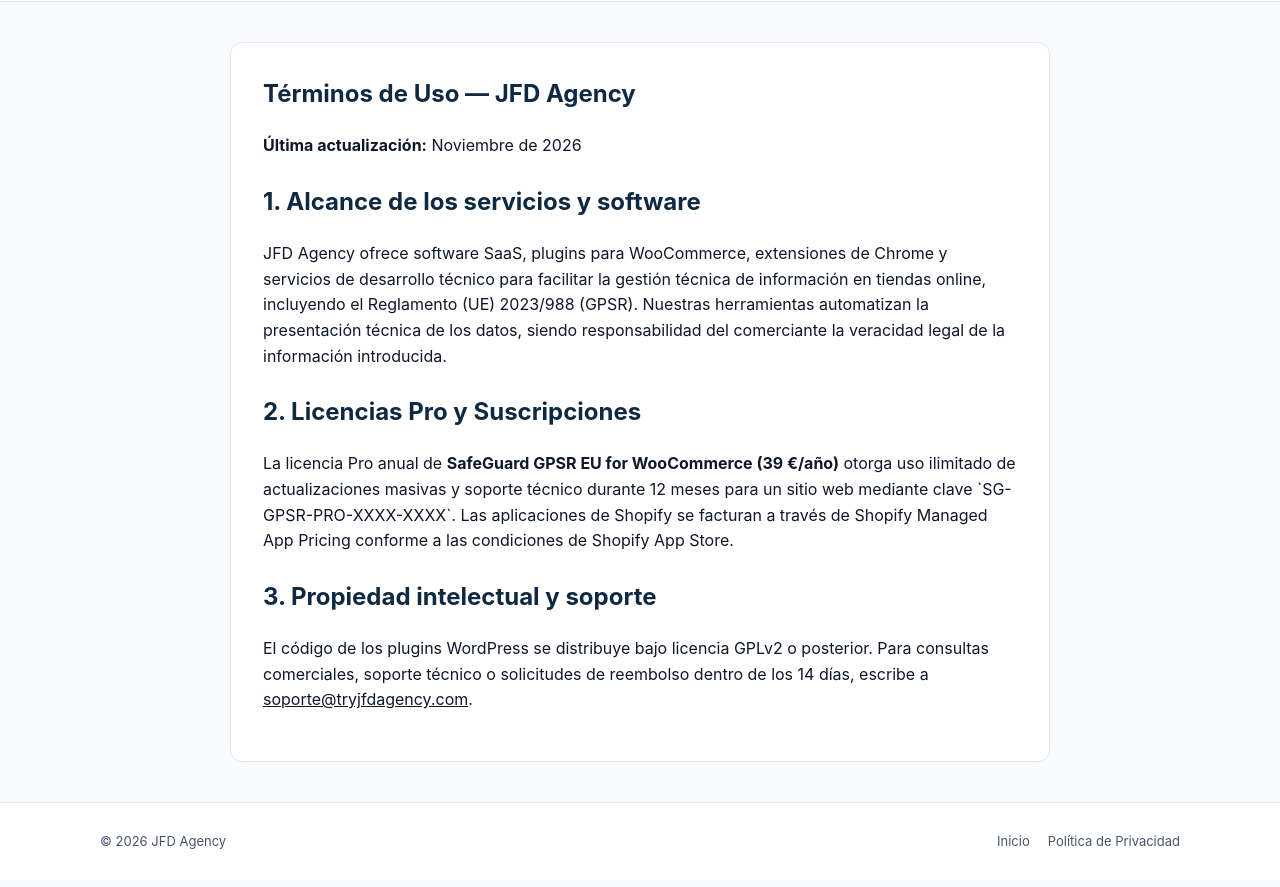
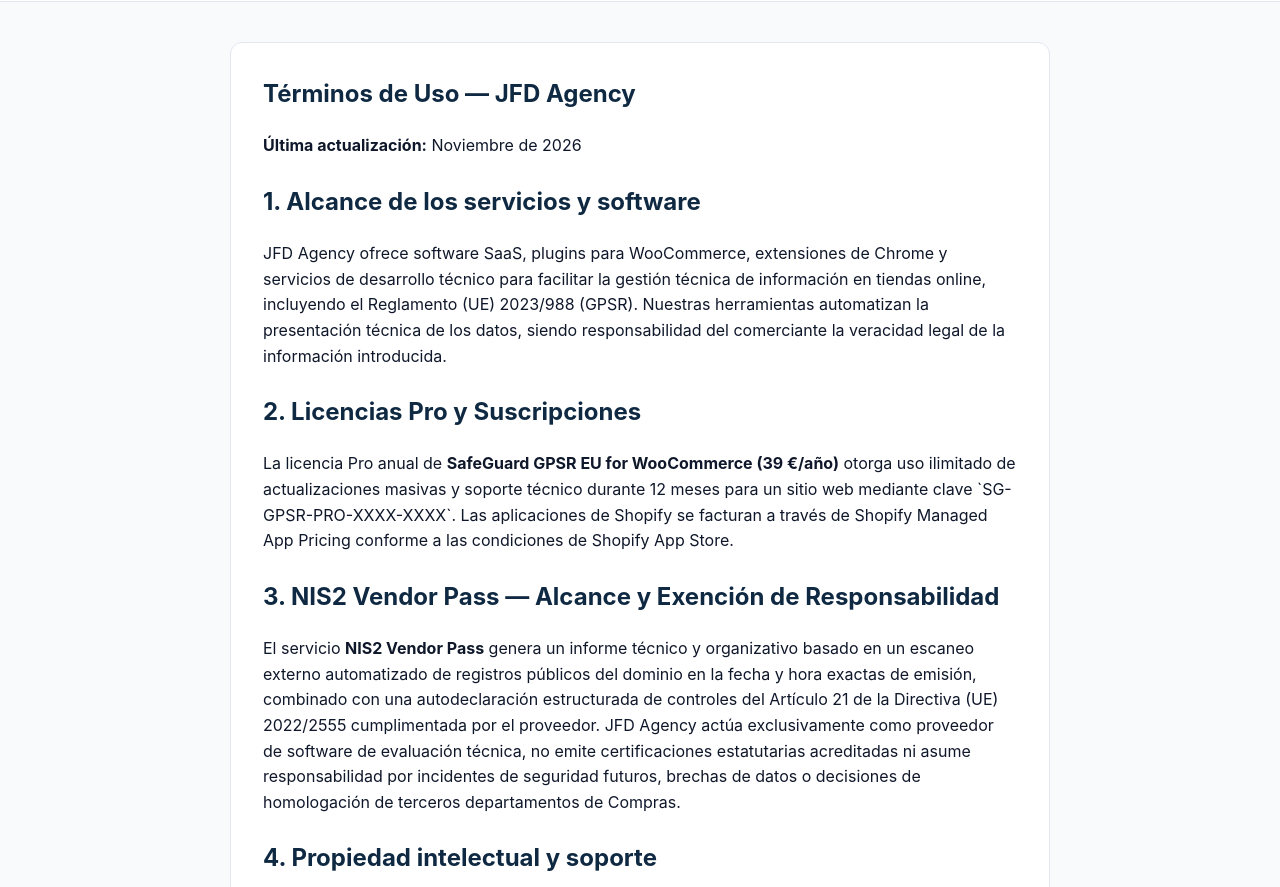
Before and after one commit to jusefek/jfdagency-web, a plain HTML site: page terms/index.html in a window 1280 px wide. Shown: the part 65-952 px from the top of the page. Drawn offline with Linux system fonts and the light colour scheme.

Commit message:
legal: clarify NIS2 self-declaration scope and add Terms disclaimer

```diff
--- a/assets/js/nis2-app.js
+++ b/assets/js/nis2-app.js
@@ -6,7 +6,7 @@
       badge: "Directiva (UE) 2022/2555 · Proveedores B2B",
       heroTitle: "NIS2 Vendor Pass: Auditoría Técnica y Dossier Verificado",
       heroDesc:
-        "Escanea gratis tu dominio (SPF, DKIM, DMARC, SSL y cabeceras), completa la matriz organizativa del Art. 21 NIS2 y obtén tu Dossier PDF + Sello Público Verificado por 129 €/año.",
+        "Verificación técnica externa automática (SPF, DKIM, DMARC, SSL y cabeceras) + autodeclaración estructurada NIS2 Art. 21 lista para entregar a departamentos de Compras (129 €/año).",
       step1Pill: "1. Escaneo Técnico Gratis",
       step2Pill: "2. Cuestionario NIS2 Art. 21",
       step3Pill: "3. Dossier PDF y Sello (129 €/año)",
@@ -29,7 +29,7 @@
       badge: "EU Directive 2022/2555 · B2B Suppliers",
       heroTitle: "NIS2 Vendor Pass: Technical Audit & Verified Dossier",
       heroDesc:
-        "Run a free live domain security scan (SPF, DKIM, DMARC, SSL & headers), complete the NIS2 Art. 21 organizational matrix, and unlock your PDF Dossier + Public Verification Seal for €129/year.",
+        "Automated external technical perimeter verification (SPF, DKIM, DMARC, SSL & headers) + structured NIS2 Art. 21 vendor self-declaration ready for Procurement teams (€129/year).",
       step1Pill: "1. Free Technical Scan",
       step2Pill: "2. NIS2 Art. 21 Questionnaire",
       step3Pill: "3. PDF Dossier & Seal (€129/yr)",
--- a/terms/index.html
+++ b/terms/index.html
@@ -43,7 +43,18 @@
           través de Shopify Managed App Pricing conforme a las condiciones de Shopify App Store.
         </p>
 
-        <h2>3. Propiedad intelectual y soporte</h2>
+        <h2>3. NIS2 Vendor Pass — Alcance y Exención de Responsabilidad</h2>
+        <p>
+          El servicio <strong>NIS2 Vendor Pass</strong> genera un informe técnico y organizativo
+          basado en un escaneo externo automatizado de registros públicos del dominio en la fecha y
+          hora exactas de emisión, combinado con una autodeclaración estructurada de controles del
+          Artículo 21 de la Directiva (UE) 2022/2555 cumplimentada por el proveedor. JFD Agency actúa
+          exclusivamente como proveedor de software de evaluación técnica, no emite certificaciones
+          estatutarias acreditadas ni asume responsabilidad por incidentes de seguridad futuros,
+          brechas de datos o decisiones de homologación de terceros departamentos de Compras.
+        </p>
+
+        <h2>4. Propiedad intelectual y soporte</h2>
         <p>
           El código de los plugins WordPress se distribuye bajo licencia GPLv2 o posterior. Para
           consultas comerciales, soporte técnico o solicitudes de reembolso dentro de los 14 días,
```
Also changed, not shown: nis2/index.html (+3 -2 lines).
